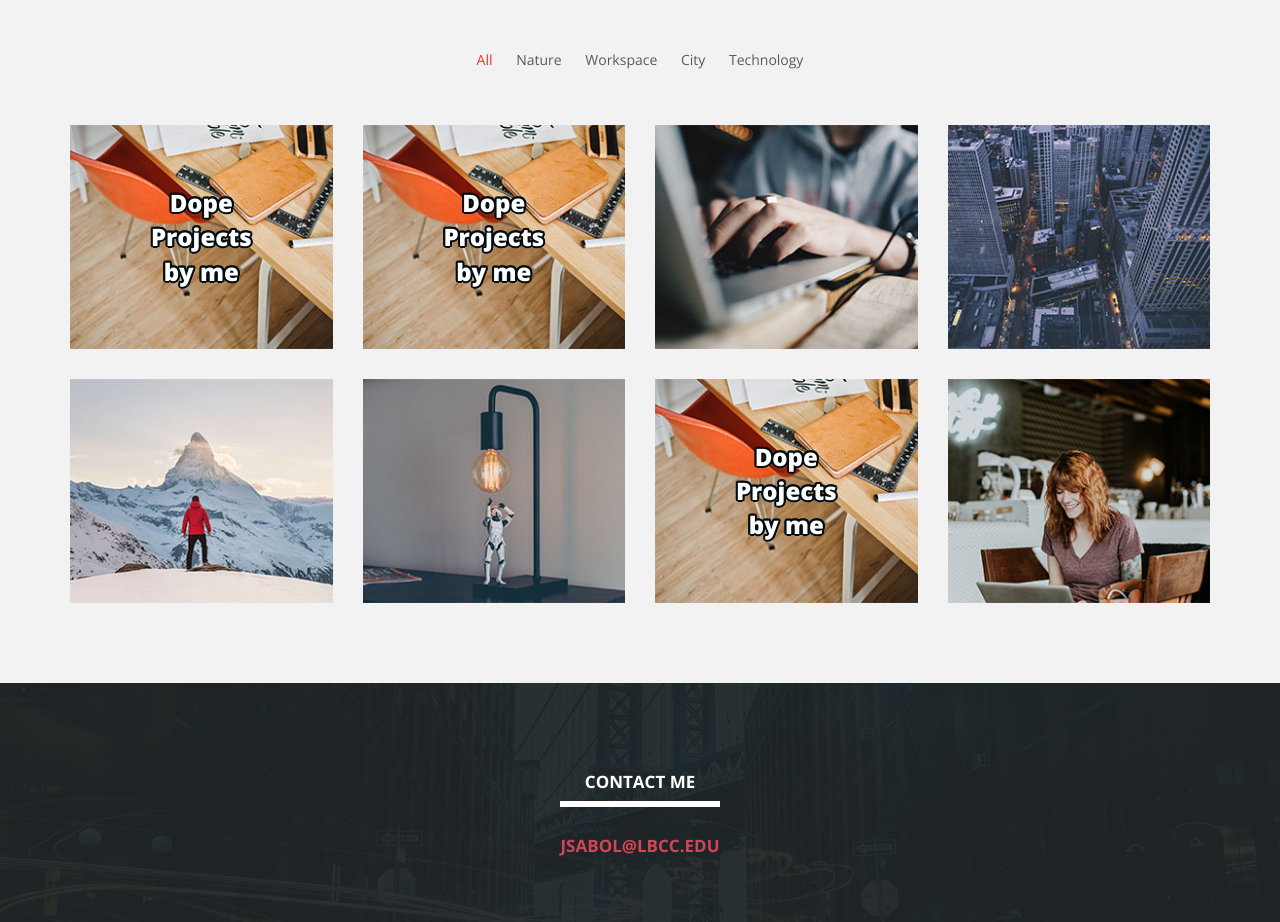
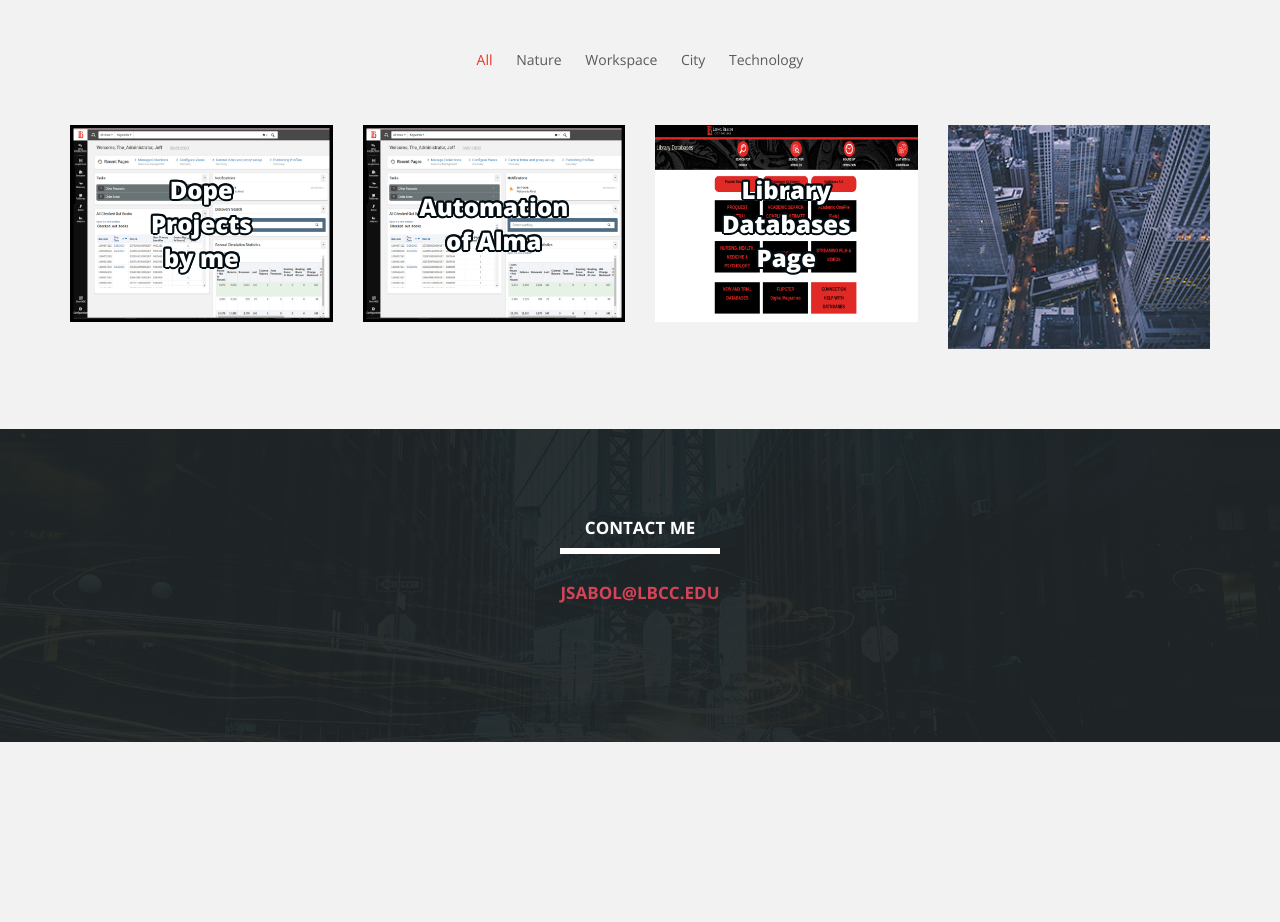
Before and after one commit to libraryman/Jeffs_Website_Portfolio, a plain HTML site: page index.html in a window 1280 px wide. Shown: the part 1340-2262 px from the top of the page. After the commit the page ends 2082 px from the top, so only its background shows below. Drawn offline with nearby package versions, Linux system fonts and the light colour scheme.

Commit message:
update code

```diff
--- a/index.html
+++ b/index.html
@@ -129,7 +129,7 @@
     </div>
 
 
-    <div id="portfolio" class="page-section">
+   <div id="portfolio" class="page-section">
         <div class="content-wrapper">
             <div class="inner-container container">
                 <div class="row">
@@ -155,7 +155,7 @@
                             <div class="col-md-3 col-sm-6 project-item mix workspace">
                               <div class="thumb">
                                   <div class="image">
-                                   <a href="https://github.com/libraryman/Jeffs_Website_Portfolio" target="_blank" ><img src="img/portfolio_01.jpg"></a>
+                                   <a href="https://github.com/libraryman/Jeffs_Website_Portfolio" target="_blank" ><img src="img/alma2.jpg"></a>
 
                                   </div>
                                   <div class="centered"> <a href="https://github.com/libraryman/Jeffs_Website_Portfolio" target="_blank" >Dope Projects by me</a></div>
@@ -164,22 +164,22 @@
                             <div class="col-md-3 col-sm-6 project-item mix workspace">
                                 <div class="thumb">
                                     <div class="image">
-                                     <a href="https://github.com/libraryman/Jeffs_Website_Portfolio" target="_blank" ><img src="img/portfolio_01.jpg"></a>
+                                     <a href="https://github.com/libraryman/Jeffs_Website_Portfolio" target="_blank" ><img src="img/alma.jpg"></a>
 
                                     </div>
-                                    <div class="centered"> <a href="https://github.com/libraryman/Jeffs_Website_Portfolio" target="_blank" >Dope Projects by me</a></div>
+                                    <div class="centered"> <a href="https://github.com/libraryman/Jeffs_Website_Portfolio" target="_blank" >Automation of Alma</a></div>
                                 </div>
                               </div>
                             <div class="col-md-3 col-sm-6 project-item mix technology">
                               <div class="thumb">
                                   <div class="image">
-                                    <img src="img/portfolio_03.jpg">
+                                    <img src="img/databases.png">
                                   </div>
-                                  <div class="hover-effect">
-                                    <a href="img/portfolio_big_03.jpg" data-lightbox="image-1"><i class="fa fa-search"></i></a>
-                                  </div>
-                              </div>
+                                <div class="centered"> <a href="https://github.com/libraryman/Jeffs_Website_Portfolio" target="_blank" >Library Databases Page</a></div>
                             </div>
+                          </div>
+
+
                             <div class="col-md-3 col-sm-6 project-item mix city">
                               <div class="thumb">
                                   <div class="image">
@@ -190,7 +190,7 @@
                                   </div>
                               </div>
                             </div>
-                            <div class="col-md-3 col-sm-6 project-item mix nature">
+                            <!-- <div class="col-md-3 col-sm-6 project-item mix nature">
                               <div class="thumb">
                                   <div class="image">
                                     <img src="img/portfolio_05.jpg">
@@ -226,7 +226,7 @@
                                   </div>
                                   <div class="hover-effect">
                                     <a href="img/portfolio_big_08.jpg" data-lightbox="image-1"><i class="fa fa-search"></i></a>
-                                  </div>
+                                  </div>-->
                               </div>
                             </div>
                         </div>
```
Also changed, not shown: img/alma.jpg (added), img/alma.png (added), img/alma2.jpg (added), img/databases.png (added), img/portfolio_big_01.jpg, img/slide_01.jpg.
